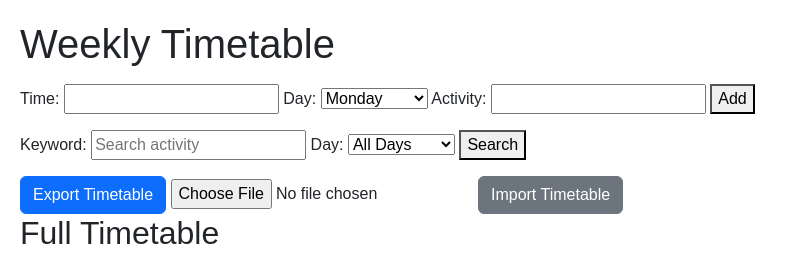
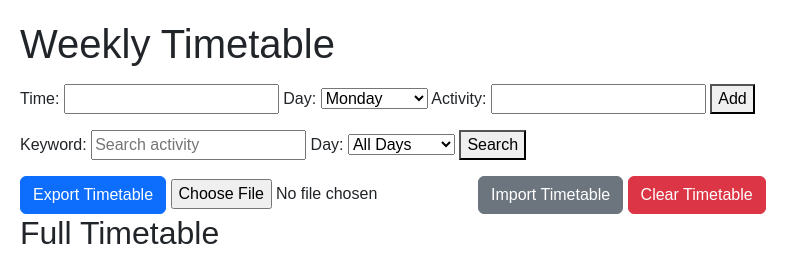
Before and after one commit to RushabhSahare/timetable-app, a Flask app: page / in a window 1280 px wide. Shown: the top 268 px of the page, without its empty margins (0-809 px from the left). Run offline with Flask 3, Linux system fonts and the light colour scheme.

Commit message:
Added clear table functionality, working locally, hence pushing to github

```diff
--- a/app.py
+++ b/app.py
@@ -118,5 +118,13 @@ def import_file():
 
     return redirect(url_for("home"))
 
+@app.route("/clear", methods=["POST"])
+def clear():
+    global timetable
+    timetable = {}
+    save_timetable()
+    flash("🧹 Timetable cleared successfully.")
+    return redirect(url_for("home"))
+
 if __name__ == "__main__":
     app.run(host="0.0.0.0", port=5000, debug=True)
--- a/templates/index.html
+++ b/templates/index.html
@@ -56,12 +56,15 @@
         <button type="submit">Search</button>
     </form>
 
-    <!-- Export/Import controls -->
+    <!-- Export/Import/Clear controls -->
     <div class="mt-3">
         <a href="{{ url_for('export') }}" class="btn btn-primary">Export Timetable</a>
         <form action="{{ url_for('import_file') }}" method="post" enctype="multipart/form-data" style="display:inline;">
             <input type="file" name="file" accept=".json" required>
             <button type="submit" class="btn btn-secondary">Import Timetable</button>
+        </form>
+        <form action="{{ url_for('clear') }}" method="post" style="display:inline;">
+            <button type="submit" class="btn btn-danger">Clear Timetable</button>
         </form>
     </div>
 
```
